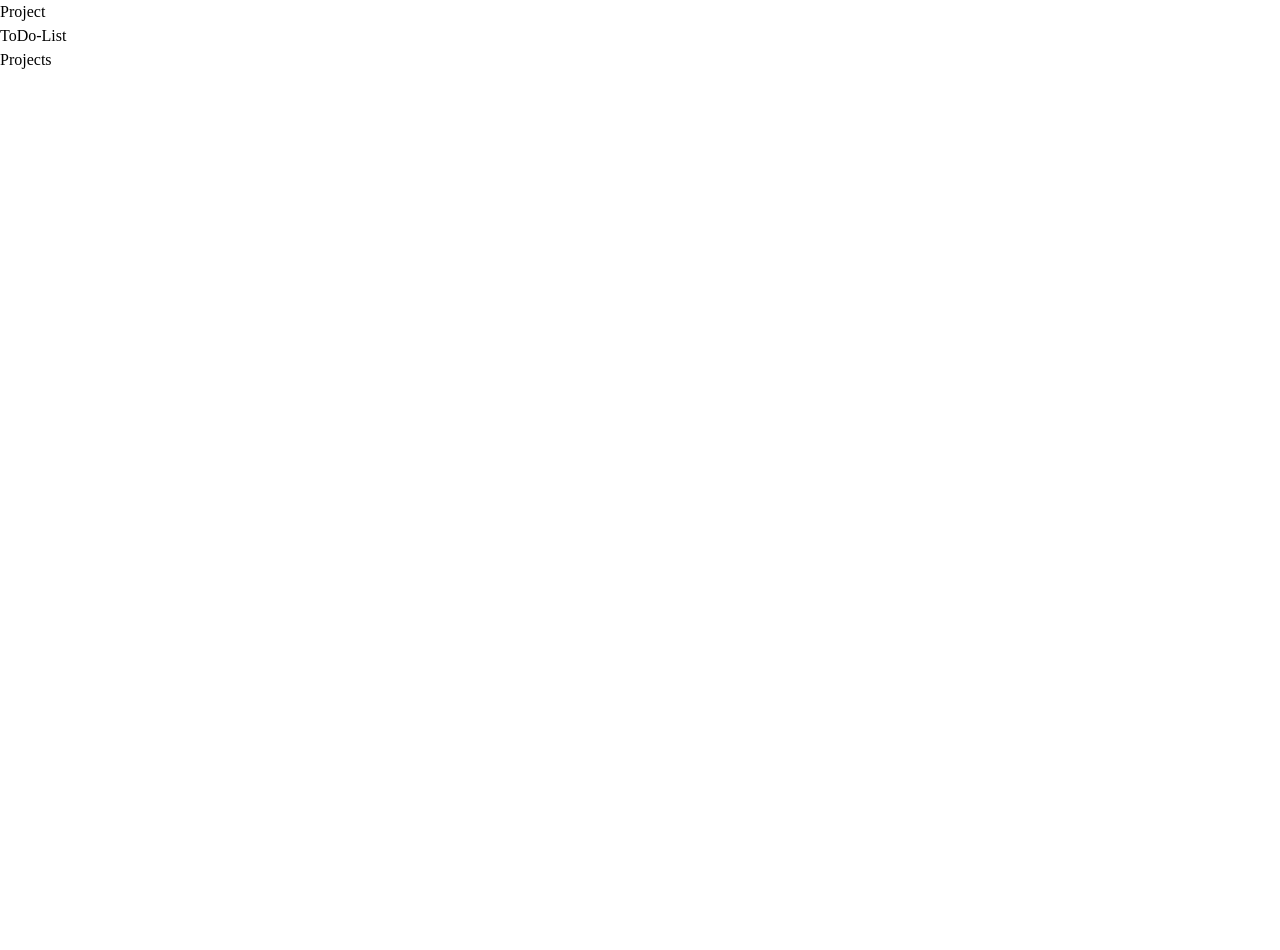
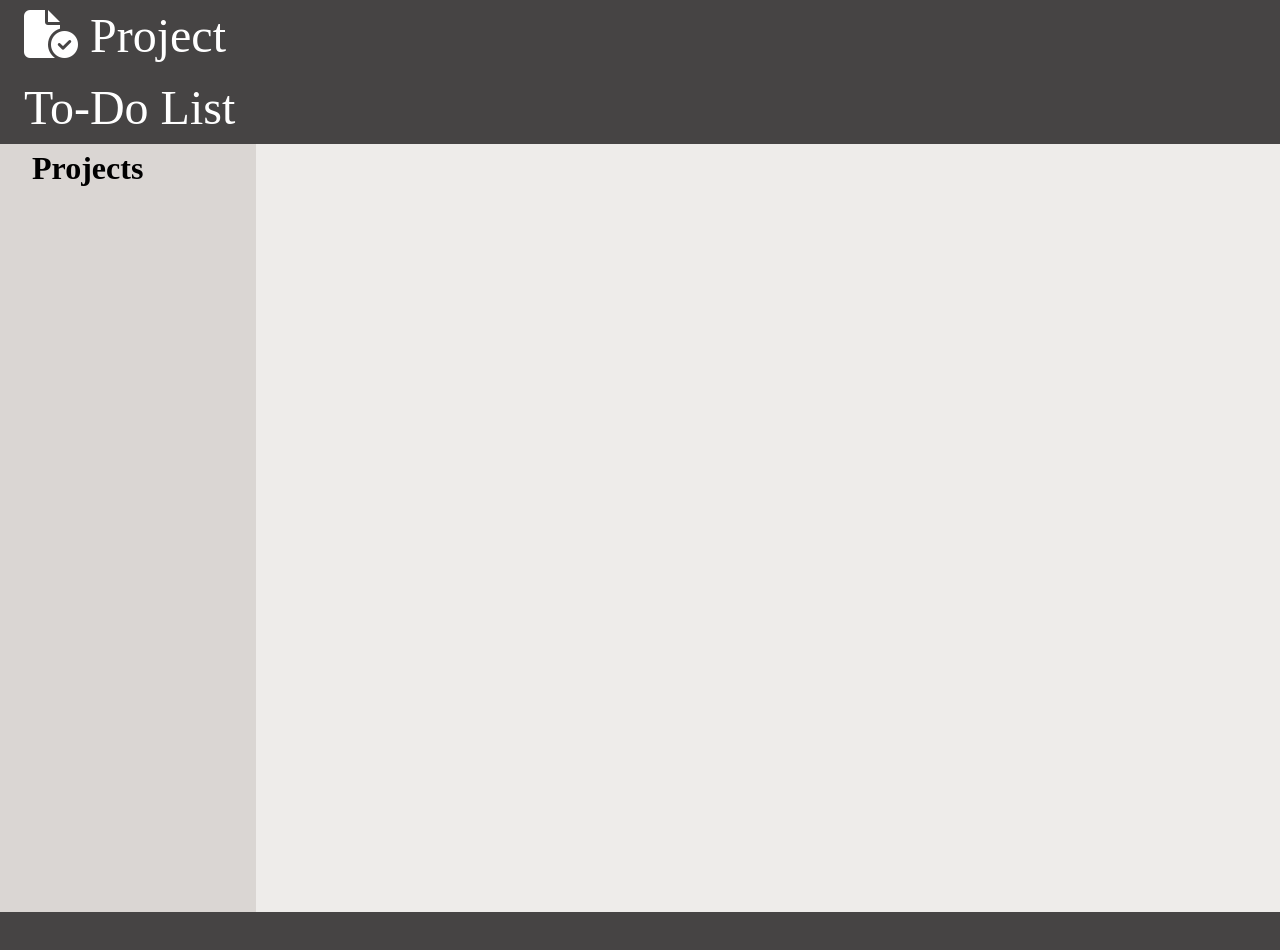
Before and after one commit to Davidg412/Project-ToDo-List, a website built with webpack: page dist/index.html in a window 1280 px wide. Before the commit the page ends 800 px from the top, so only its background shows below. Built offline with nearby package versions, Linux system fonts and the light colour scheme.

Commit message:
Style initial landing page

```diff
--- a/dist/index.html
+++ b/dist/index.html
@@ -6,14 +6,18 @@
     <meta name="viewport" content="width=device-width, initial-scale=1.0" />
     <link rel="stylesheet" type="text/css" href="normalize.css" />
     <link rel="stylesheet" type="text/css" href="style.css" />
+    <script
+      src="https://kit.fontawesome.com/641c6d27e1.js"
+      crossorigin="anonymous"
+    ></script>
     <script defer src="main.js"></script>
     <title>Project ToDo-List</title>
   </head>
   <body>
     <div id="page-container">
       <h1 id="header-container">
-        Project <br />
-        ToDo-List
+        <i class="fa-solid fa-file-circle-check"></i> Project <br />
+        To-Do List
       </h1>
       <h2 id="projects-container">Projects</h2>
       <div id="tasks-container"></div>
--- a/dist/style.css
+++ b/dist/style.css
@@ -1,7 +1,15 @@
+html {
+  /* footer support */
+  min-height: 100%;
+  background-color: #464444;
+}
+
 /*Overall Page Container*/
 #page-container {
   display: grid;
-  grid-template-rows: 2fr 7fr 1fr;
+  /*Container to take up the entire view*/
+  min-height: 100%;
+  grid-template-rows: 1.5fr 8fr .5fr;
   grid-template-columns: 1fr 4fr;
 }
 
@@ -9,4 +17,25 @@
 #header-container {
   grid-area: 1 / 1 / 2 / 3;
   grid-column-start: span 3;
+  background-color: #464444;
+  color: white;
+  align-self: center;
+  font-size: 3rem;
+  padding-left: .5em;
 }
+
+/*Project Container (Left Sidebar)*/
+#projects-container {
+  grid-column-start: span 2;
+  background-color: #dad6d3;
+  color:black;
+  font-size: 2rem;
+  padding-left: 1em;
+  font-weight: bold;
+}
+
+
+/*Body Container for Tasks*/
+#tasks-container {
+  background-color: #eeecea;
+}
```
